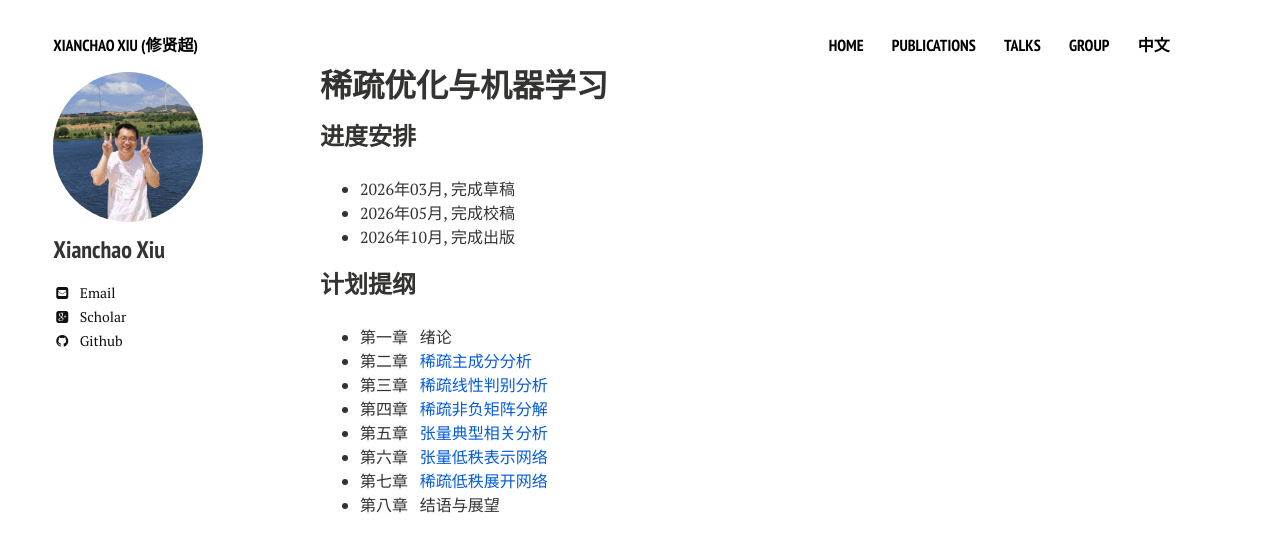
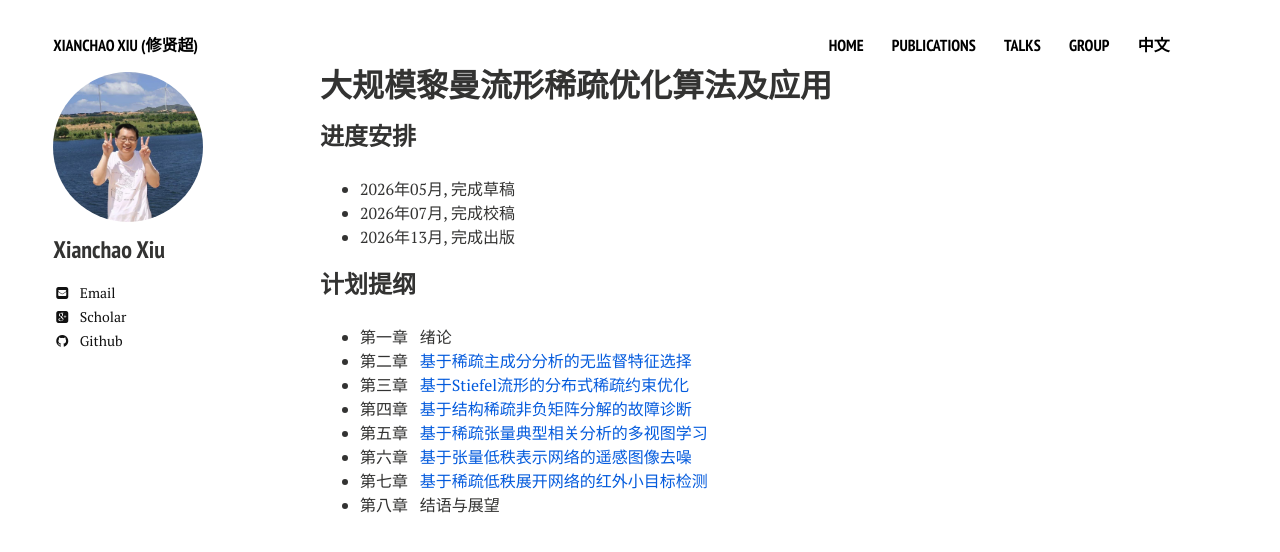
Before and after one commit to xianchaoxiu/xianchaoxiu.github.io, a Jekyll site: the page built from chinese/book/OPT/index.md, in a window 1280 px wide. Shown: the top 552 px of the page. Built offline with Jekyll 4.4.1, drawn with Linux system fonts in a browser that asks for light colours; nearby versions of some CDN libraries.

Commit message:
Update index.md

```diff
--- a/chinese/book/OPT/index.md
+++ b/chinese/book/OPT/index.md
@@ -1,21 +1,22 @@
 ---
 layout: page
-title: 稀疏优化与机器学习
+title: 大规模黎曼流形稀疏优化算法及应用
 comments: false
 share: false
 ---
 
 ### 进度安排
-* 2026年03月, 完成草稿<br>
-* 2026年05月, 完成校稿<br>
-* 2026年10月, 完成出版<br>
+* 2026年05月, 完成草稿<br>
+* 2026年07月, 完成校稿<br>
+* 2026年13月, 完成出版<br>
+
 
 ### 计划提纲
 * 第一章 &nbsp;  绪论<br>
-* 第二章 &nbsp;  <a href="https://doi.org/10.1109/TIP.2025.3620667" class="textlink" target="_blank">稀疏主成分分析</a><br>
-* 第三章 &nbsp;  <a href="https://doi.org/10.1016/j.neucom.2024.128267" class="textlink" target="_blank">稀疏线性判别分析</a><br>
-* 第四章 &nbsp;  <a href="https://doi.org/10.1109/TIM.2023.3241990" class="textlink" target="_blank">稀疏非负矩阵分解</a><br>
-* 第五章 &nbsp;  <a href="https://doi.org/10.1109/TCSVT.2025.3642736" class="textlink" target="_blank">张量典型相关分析</a><br>
-* 第六章 &nbsp;  <a href="https://doi.org/10.1016/j.patcog.2025.112496" class="textlink" target="_blank">张量低秩表示网络</a><br>
-* 第七章 &nbsp;  <a href="https://arxiv.org/abs/2509.08205" class="textlink" target="_blank">稀疏低秩展开网络</a><br>
+* 第二章 &nbsp;  <a href="https://doi.org/10.1109/TIP.2025.3620667" class="textlink" target="_blank"> 基于稀疏主成分分析的无监督特征选择 </a><br>
+* 第三章 &nbsp;  <a href="https://doi.org/10.1016/j.neucom.2024.128267" class="textlink" target="_blank"> 基于Stiefel流形的分布式稀疏约束优化</a><br>
+* 第四章 &nbsp;  <a href="https://doi.org/10.1109/TIM.2023.3241990" class="textlink" target="_blank">基于结构稀疏非负矩阵分解的故障诊断</a><br>
+* 第五章 &nbsp;  <a href="https://doi.org/10.1109/TCSVT.2025.3642736" class="textlink" target="_blank">基于稀疏张量典型相关分析的多视图学习</a><br>
+* 第六章 &nbsp;  <a href="https://doi.org/10.1016/j.patcog.2025.112496" class="textlink" target="_blank">基于张量低秩表示网络的遥感图像去噪</a><br>
+* 第七章 &nbsp;  <a href="https://arxiv.org/abs/2509.08205" class="textlink" target="_blank"> 基于稀疏低秩展开网络的红外小目标检测</a><br>
 * 第八章 &nbsp;  结语与展望<br>
```
